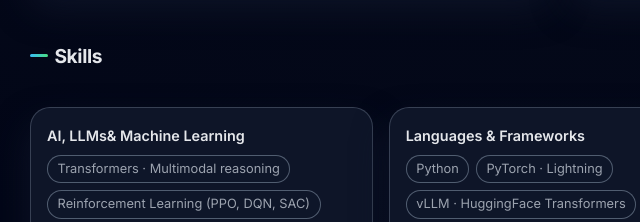
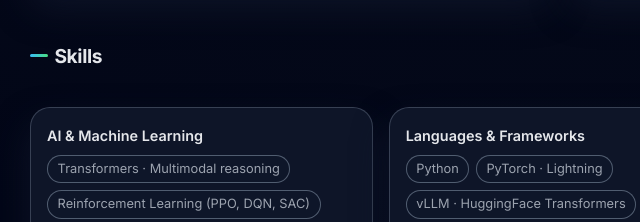
Before and after one commit to kagozi/kagozi.github.io, a plain HTML site: page index.html in a window 1280 px wide. Shown: the part 1140-1362 px from the top of the page, 80-720 px from the left. Drawn offline with Linux system fonts and the light colour scheme.

Commit message:
++ change skills group titile

```diff
--- a/index.html
+++ b/index.html
@@ -1045,7 +1045,7 @@
 
                     <div class="skills-grid">
                         <div class="card">
-                            <div class="skills-group-title">AI, LLMs& Machine Learning</div>
+                            <div class="skills-group-title">AI & Machine Learning</div>
                             <div class="skills-chips">
                                 <span class="skill-chip">Transformers · Multimodal reasoning</span>
                                 <span class="skill-chip">Reinforcement Learning (PPO, DQN, SAC)</span>
```
